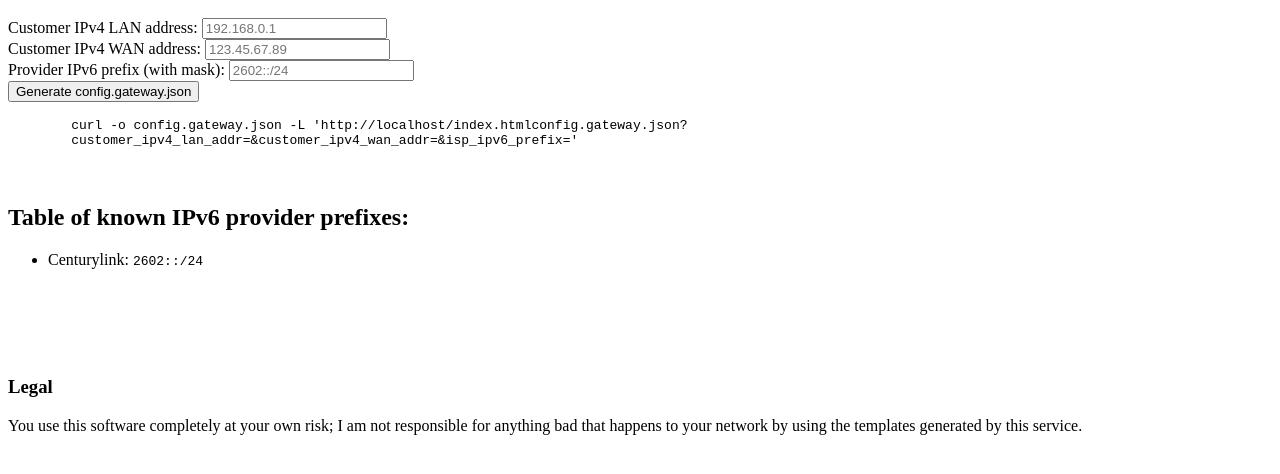
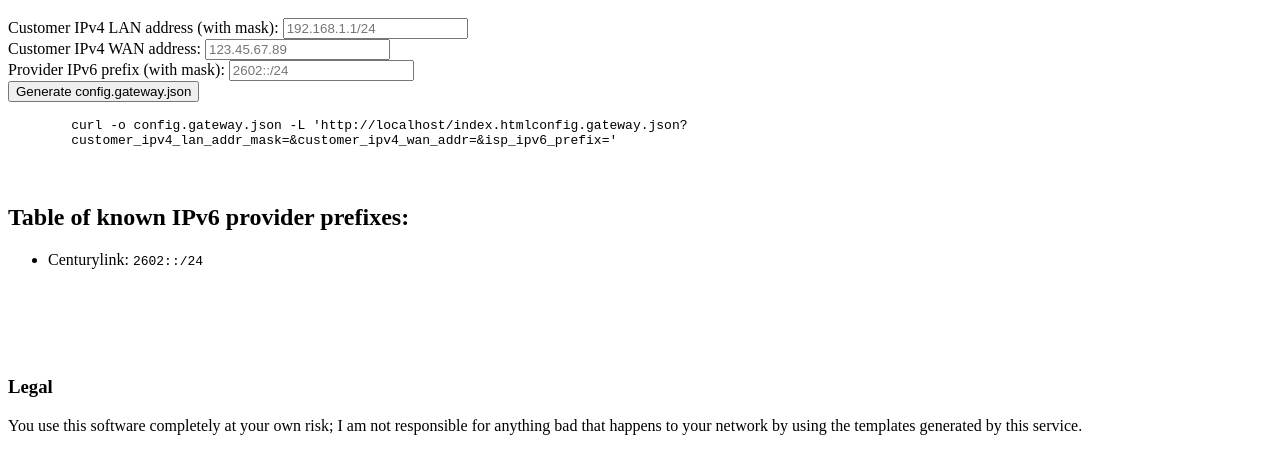
Before and after one commit to staticfloat/UbiquitiIPv6RDGenerator, a plain HTML site: page index.html in a window 1280 px wide. Shown: the part 48-522 px from the top of the page. Drawn offline with Linux system fonts and the light colour scheme; no server answers.

Commit message:
Whoops, we need the mask here

```diff
--- a/index.html
+++ b/index.html
@@ -18,7 +18,7 @@
             }
 
             function update_curl_line() {
-                let params = ["customer_ipv4_lan_addr", "customer_ipv4_wan_addr", "isp_ipv6_prefix"]
+                let params = ["customer_ipv4_lan_addr_mask", "customer_ipv4_wan_addr", "isp_ipv6_prefix"]
                 params = params.map(param => param + "=" + encodeURIComponent(document.getElementById(param).value));
                 let curl_cmd = "curl -o config.gateway.json -L '" + window.location.href + "config.gateway.json?" + params.join("&") + "'";
                 document.getElementById("curl_output").innerText = curl_cmd;
@@ -32,8 +32,8 @@
     <body onload="autofill_ipv4_wan()">
         <h1>Enter your network parameters below:</h1>
         <form action="config.gateway.json" method="get">
-            <label for="customer_ipv4_lan_addr">Customer IPv4 LAN address:</label>
-            <input type="text" name="customer_ipv4_lan_addr" id="customer_ipv4_lan_addr" onkeyup="update_curl_line()" placeholder="192.168.0.1"><br/>
+            <label for="customer_ipv4_lan_addr_mask">Customer IPv4 LAN address (with mask):</label>
+            <input type="text" name="customer_ipv4_lan_addr_mask" id="customer_ipv4_lan_addr_mask" onkeyup="update_curl_line()" placeholder="192.168.1.1/24"><br/>
             <label for="customer_ipv4_wan_addr">Customer IPv4 WAN address:</label>
             <input type="text" name="customer_ipv4_wan_addr" id="customer_ipv4_wan_addr" onkeyup="update_curl_line()" placeholder="123.45.67.89"><br/>
             <label for="isp_ipv6_prefix">Provider IPv6 prefix (with mask):</label>
```
Also changed, not shown: 1 other file.
